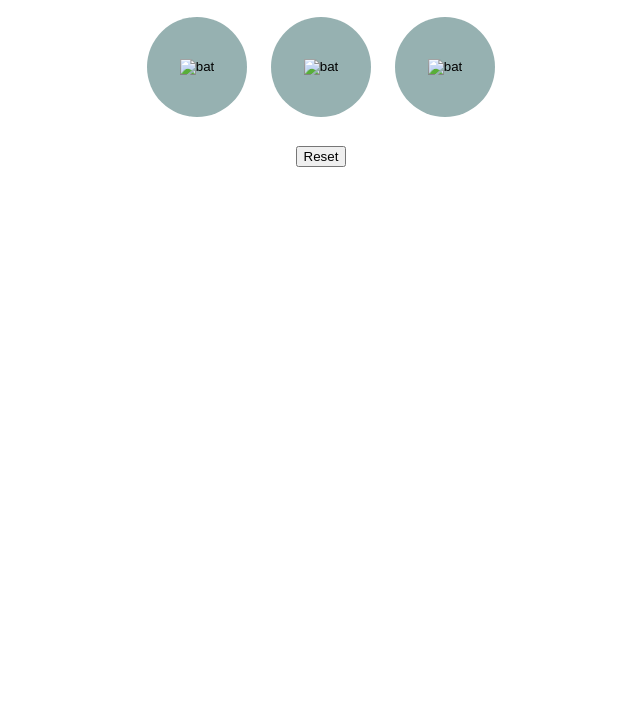
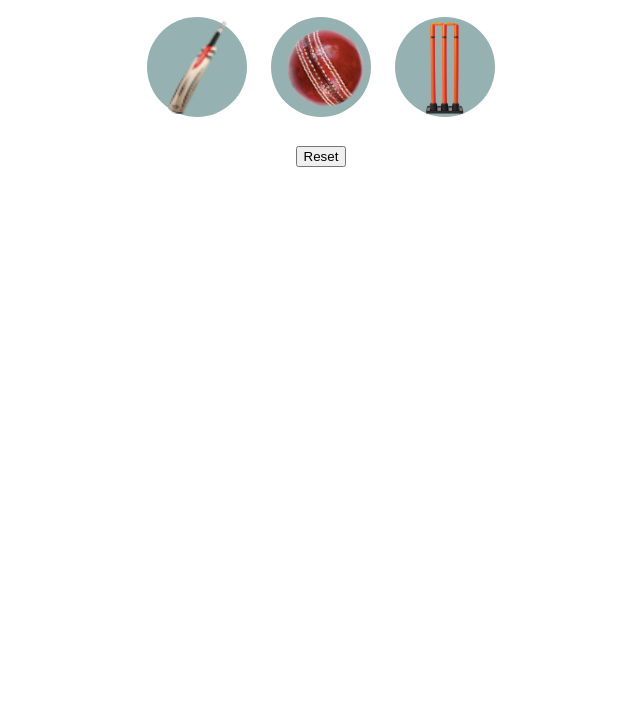
Before and after one commit to alasmaulhosnajim/Criket_Game, a plain HTML site: page index.html in a window 1280 px wide. Shown: the part 73-800 px from the top of the page, without its empty margins (319-959 px from the left). Drawn offline with Linux system fonts and the light colour scheme.

Commit message:
change image path

```diff
--- a/index.html
+++ b/index.html
@@ -28,19 +28,19 @@
   let computerChoice = generateComputerChoice();
   let resultMsg = getResult('Bat', computerChoice);
   showResult('Bat', computerChoice, resultMsg);
-  "><img src="images/bat.png" alt="bat" class="choice-image"></button>
+  "><img src="bat.png" alt="bat" class="choice-image"></button>
 
   <button class="button"  onclick="
     let computerChoice = generateComputerChoice();
     let resultMsg = getResult('Ball', computerChoice);
     showResult('Ball', computerChoice, resultMsg);
-  "><img src="images/ball.png" alt="bat" class="choice-image"></button>
+  "><img src="ball.png" alt="bat" class="choice-image"></button>
 
   <button  class="button" onclick="
     let computerChoice = generateComputerChoice();
     let resultMsg = getResult('Stump', computerChoice);
     showResult('Stump', computerChoice, resultMsg);
-  "><img src="images/stump.png" alt="bat" class="choice-image"></button>
+  "><img src="stump.png" alt="bat" class="choice-image"></button>
 
 
 
```
